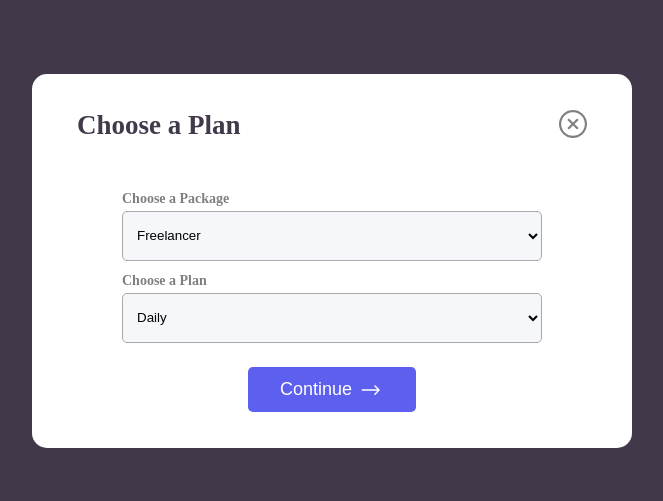
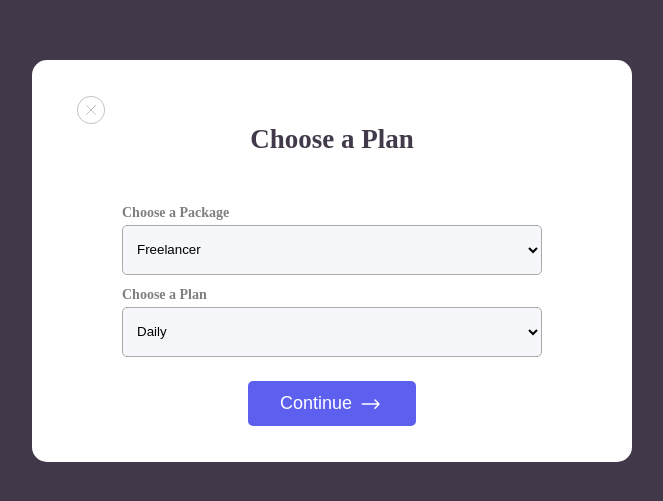
Before and after one commit to Africa-Trainovation-Consulting/newATC, a React (Create React App) app: page /chooseplan in a window 1280 px wide. Shown: the part 139-640 px from the top of the page, without its empty margins (308-971 px from the left). Built offline with nearby package versions, Linux system fonts and the light colour scheme.

Commit message:
correction..

```diff
--- a/src/Sass/style.scss
+++ b/src/Sass/style.scss
@@ -320,7 +320,17 @@ form {
         text-align: center;
         align-self: center;
     }
-
+    .spanning{
+       .cancel_btn{
+           h1{
+               display: none;
+           }
+           .Madbtn{
+               display: flex;
+               align-self: flex-end;
+           }
+       }
+    }
     .flex_btn {
         @include flex_btn2();
     }
--- a/src/components/ChoosePlan.js
+++ b/src/components/ChoosePlan.js
@@ -15,12 +15,17 @@ function ChoosePlan(props) {
             <span className="cancel_btn">
             <h1>Choose a Plan</h1>
             <span className='Madbtn'>
-                <svg xmlns="http://www.w3.org/2000/svg" width="28" height="28" className='cancelButton' viewBox="0 0 38 38" fill="#423A4B">
+               {/*  <svg xmlns="http://www.w3.org/2000/svg" width="28" height="28" className='cancelButton' viewBox="0 0 38 38" fill="#423A4B">
                     <path d="M19 0C8.52369 0 0 8.52369 0 19C0 29.4763 8.52369 38 19 38C29.4763 38 38 29.4763 38 19C38 8.52369 29.4763 0 19 0ZM19 2.92308C27.8964 2.92308 35.0769 10.1036 35.0769 19C35.0769 27.8964 27.8964 35.0769 19 35.0769C10.1036 35.0769 2.92308 27.8964 2.92308 19C2.92308 10.1036 10.1036 2.92308 19 2.92308ZM13.4754 11.3708L11.3708 13.4754L16.9012 19L11.3737 24.5246L13.4783 26.6292L19 21.1002L24.5246 26.6248L26.6292 24.5246L21.1002 19L26.6248 13.4754L24.5246 11.3708L19 16.9012L13.4754 11.3737V11.3708Z" fill="rgba(0, 0, 0, 0.5)" />
-                </svg>
+                </svg> */}
+                <svg xmlns="http://www.w3.org/2000/svg" width="28" height="28" viewBox="0 0 39 39" fill="none">
+<path d="M13 13L19.5 19.5M26 26L19.5 19.5M19.5 19.5L26 13L13 26" stroke="#AAAAAA"/>
+<circle cx="19.5" cy="19.5" r="19" stroke="#AAAAAA"/>
+</svg>
             </span>
             </span>
         </span>
+        <h1>Choose a Plan</h1>
             <form action="post">
                 <span className="form-group">
                     <label for="inputPaymentType"> Choose a Package </label>
```
